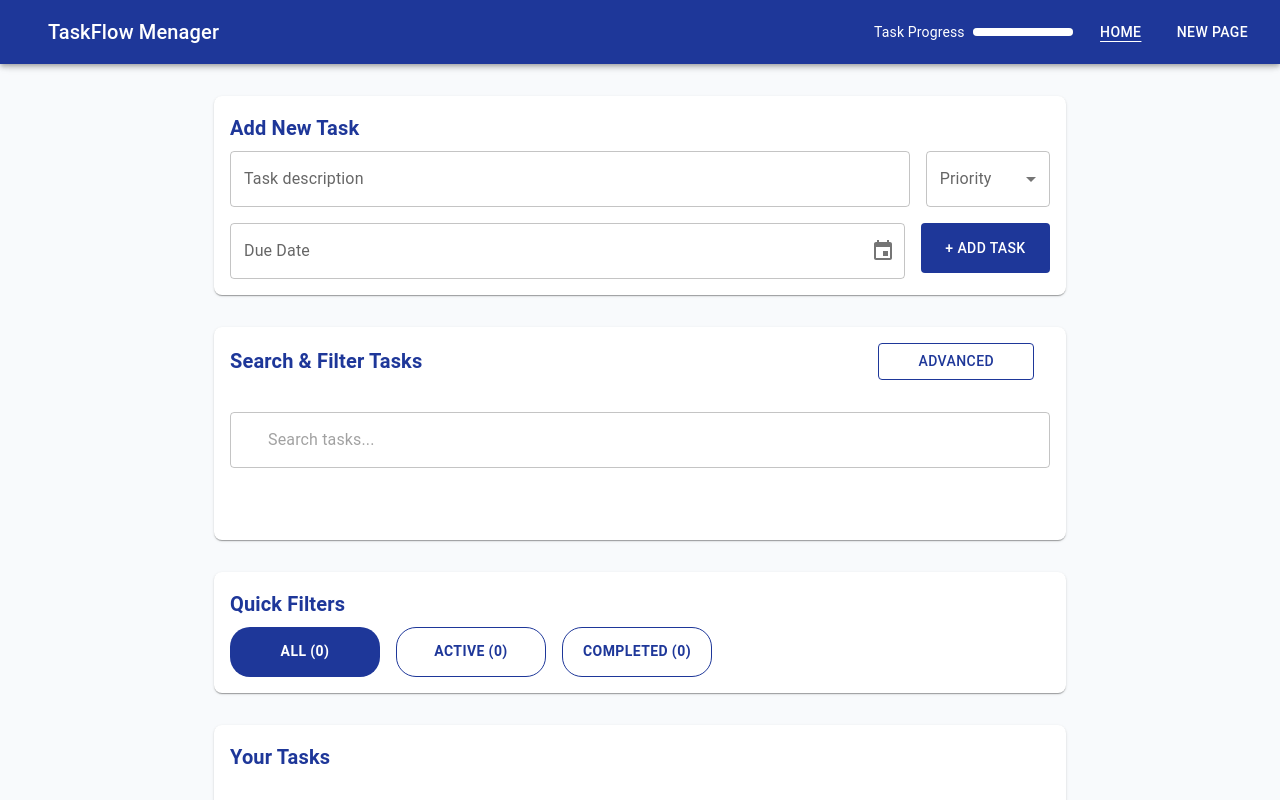
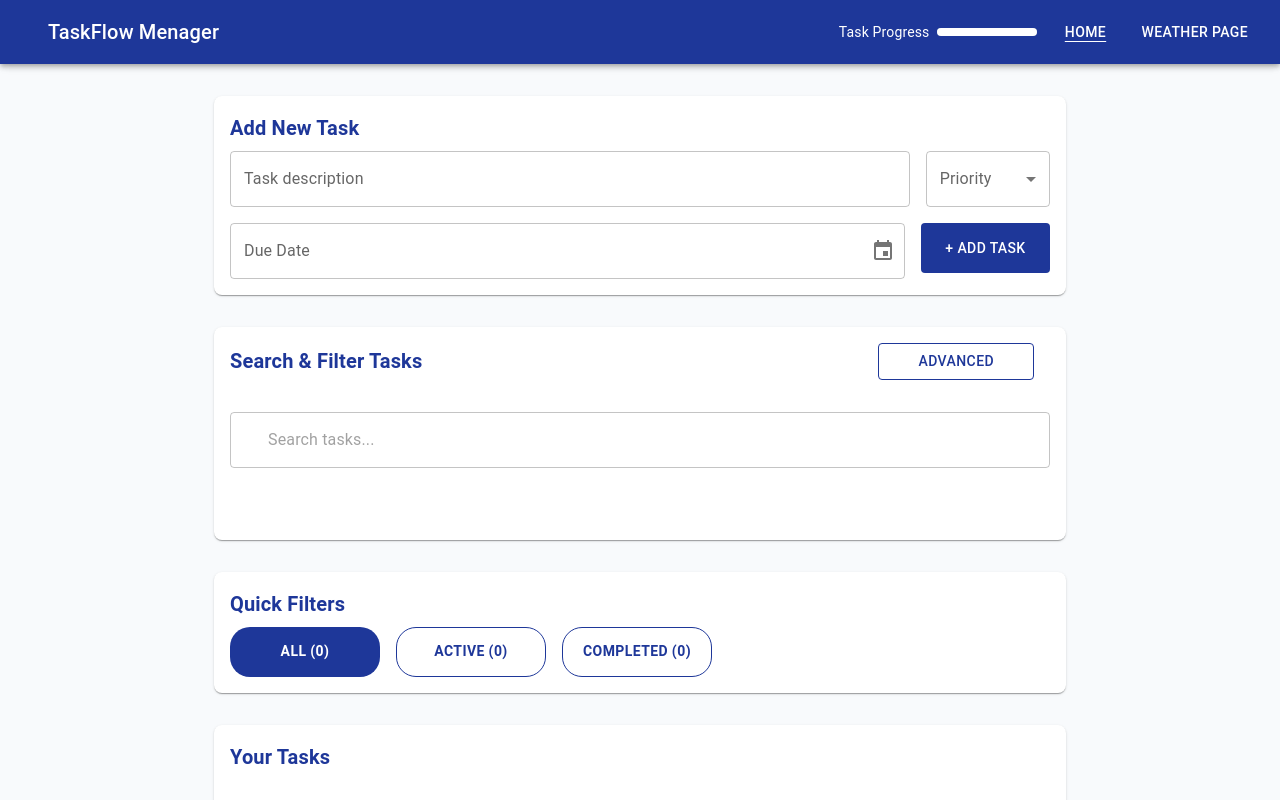
Before and after one commit to Justa367/ReactTaskWebSite, a React (Vite) app in the folder TodoTasks/: page / in a window 1280 px wide. Shown: the top 800 px of the page. Built offline with nearby package versions, Linux system fonts and the light colour scheme; some icons are missing; what @react-pdf/renderer would draw is missing.

Commit message:
Delete all

```diff
--- a/TodoTasks/src/main-header/main-header.tsx
+++ b/TodoTasks/src/main-header/main-header.tsx
@@ -64,8 +64,11 @@ export const MainHeader = () => {
             <StyledNavLink to="/" className={({ isActive }) => (isActive ? 'active' : '')}>
               <Button sx={{ color: 'white' }}>Home</Button>
             </StyledNavLink>
-            <StyledNavLink to="/new-page" className={({ isActive }) => (isActive ? 'active' : '')}>
-              <Button sx={{ color: 'white' }}>New Page</Button>
+            <StyledNavLink
+              to="/weather-page"
+              className={({ isActive }) => (isActive ? 'active' : '')}
+            >
+              <Button sx={{ color: 'white' }}>Weather Page</Button>
             </StyledNavLink>
             {/* <StyledNavLink
               to="/pdf-viewer"
--- a/TodoTasks/src/new-page-components/temperature-table.tsx
+++ b/TodoTasks/src/new-page-components/temperature-table.tsx
@@ -4,7 +4,7 @@ import DeleteIcon from '@mui/icons-material/Delete';
 import Toolbar from '@mui/material/Toolbar';
 import { DataGrid, type GridRowSelectionModel } from '@mui/x-data-grid';
 import { type Dispatch, type SetStateAction } from 'react';
-import type { MultiCountryData } from '../pages/new-page';
+import type { MultiCountryData } from '../pages/weather-page';
 
 type TemperatureTableProps = {
   rows: TemperatureRowType[];
@@ -44,12 +44,11 @@ export const TemperatureTable = ({
   }));
 
   const handleDeleteItems = () => {
-    // if (rowSelectionModel.type === 'exclude') {
-    //   setData([]);
-    //   setRowSelectionModel({ type: 'include', ids: new Set() });
-    //
-    //   return;
-    // }
+    if (rowSelectionModel.type === 'exclude') {
+      setData(null);
+      setRowSelectionModel({ type: 'include', ids: new Set() });
+      return;
+    }
     const selectedIds = Array.from((rowSelectionModel as any).ids ?? new Set());
 
     const newRows = rows.filter((row, idx) => {
@@ -74,8 +73,10 @@ export const TemperatureTable = ({
       <DataGrid
         showToolbar
         slots={{
-          //TODO zmienic warunek jesli wszystkie zaznaczone
-          toolbar: rowSelectionModel.ids.size > 0 ? CustomToolbar : () => <></>,
+          toolbar:
+            rowSelectionModel.type === 'exclude' || rowSelectionModel.ids.size > 0
+              ? CustomToolbar
+              : () => <></>,
         }}
         slotProps={{
           toolbar: {
--- a/TodoTasks/src/pdf/pdf-buttons.tsx
+++ b/TodoTasks/src/pdf/pdf-buttons.tsx
@@ -17,7 +17,7 @@ export const PdfButtons = () => {
             Back to Task Page
           </Button>
         </NavLink>
-        <NavLink to={'/new-page'}>
+        <NavLink to={'/weather-page'}>
           <Button size="small" startIcon={<ThermostatIcon />} variant={'contained'}>
             Back to Weather Page
           </Button>
--- a/TodoTasks/src/routing.tsx
+++ b/TodoTasks/src/routing.tsx
@@ -1,6 +1,6 @@
 import { Route, Routes } from 'react-router-dom';
 import HomePage from './pages/home-page.tsx';
-import { NewPage } from './pages/new-page.tsx';
+import { NewPage } from './pages/weather-page.tsx';
 import Layout from './layout.tsx';
 import { NotFound } from './pages/not-found.tsx';
 import { PdfView } from './pages/pdf-viewer.tsx';
@@ -12,7 +12,7 @@ export const Routing = () => {
       <Routes>
         <Route path="/" element={<Layout />}>
           <Route index path="/" element={<HomePage />} />
-          <Route path="/new-page" element={<NewPage />} />
+          <Route path="/weather-page" element={<NewPage />} />
           <Route path="/pdf-viewer" element={<PdfView />} />
           <Route path="*" element={<NotFound />} />
         </Route>
```
Also changed, not shown: TodoTasks/src/pages/weather-page.tsx (renamed from TodoTasks/src/pages/new-page.tsx).
